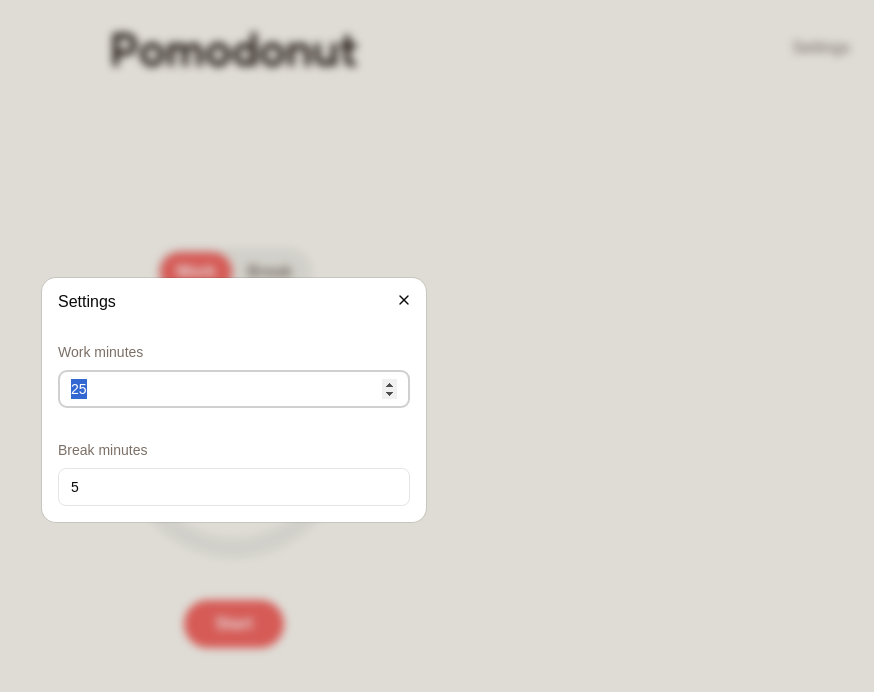
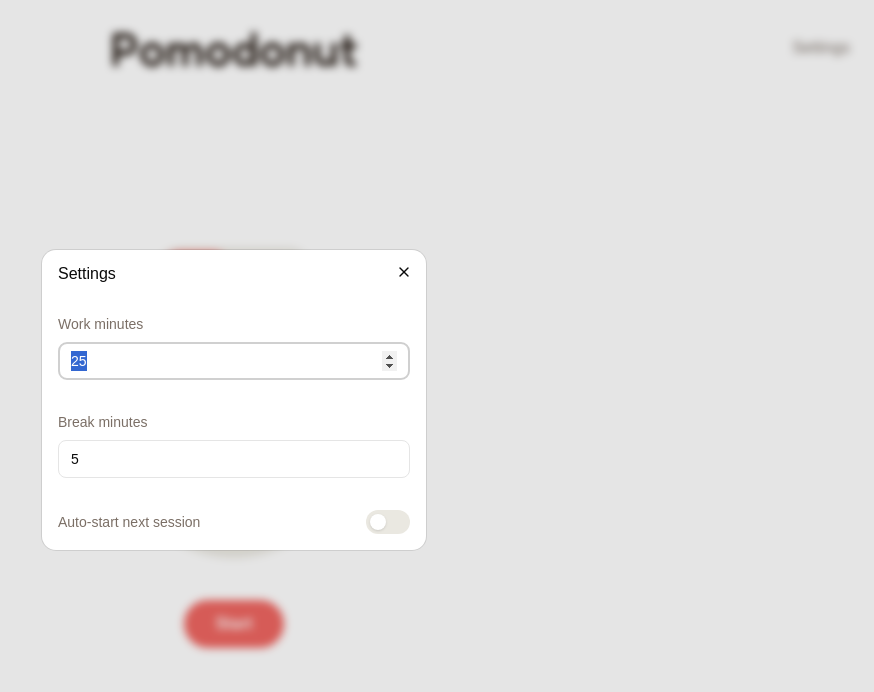
Before and after one commit to tyrbujac/pomodonut-react, a React (Vite) app: page / in a window 1280 px wide. Both pictures are taken after a click on the button "Settings". Shown: the top 692 px of the page, without its empty margins (406-1280 px from the left). Built offline with nearby package versions, Linux system fonts and the light colour scheme.

Commit message:
Add auto-start toggle and mode-switch on completion

```diff
--- a/src/App.tsx
+++ b/src/App.tsx
@@ -31,6 +31,9 @@
   const [breakMinutes, setBreakMinutes] = useState(
     Number(localStorage.getItem("breakMinutes")) || 5
   );
+  const [autoStart, setAutoStart] = useState(
+    localStorage.getItem("autoStart") === "true"
+  );
   const [secondsLeft, setSecondsLeft] = useState(workMinutes * 60);
 
   const RADIUS = 100;
@@ -61,12 +64,24 @@
   }, [isRunning]);
 
   useEffect(() => {
+    if (secondsLeft !== 0) return;
+
+    const nextMode = mode === "work" ? "break" : "work";
+    setMode(nextMode);
+    setSecondsLeft(nextMode === "work" ? workMinutes * 60 : breakMinutes * 60);
+    if (autoStart) setIsRunning(true);
+  }, [secondsLeft]);
+
+  useEffect(() => {
     localStorage.setItem("workMinutes", String(workMinutes));
     localStorage.setItem("breakMinutes", String(breakMinutes));
-  }, [workMinutes, breakMinutes]);
+    localStorage.setItem("autoStart", String(autoStart));
+  }, [workMinutes, breakMinutes, autoStart]);
 
   return (
-    <div className="min-h-screen bg-bg text-ink flex flex-col">
+    <div className="min-h-screen text-ink flex flex-col transition-colors duration-700"
+    style={{ backgroundColor: mode === "work" ? "var(--color-bg)" : "var(--color-bg-break)" }}
+    >
       <header className="grid grid-cols-3 items-center p-6">
         <div />
         <h1 className="text-5xl font-display font-medium text-center">Pomodonut</h1>
@@ -92,6 +107,15 @@
                 onChange={(e) => setBreakMinutes(Number(e.target.value))}
                 className="border rounded-md px-3 py-2"
               />
+            </div>
+            <div className="flex items-center justify-between mt-4">
+              <label className="text-sm text-dim">Auto-start next session</label>
+              <button
+                onClick={() => setAutoStart((prev) => !prev)}
+                className={`relative w-11 h-6 rounded-full transition-colors duration-200 ${autoStart ? "bg-coral" : "bg-surface"}`}
+              >
+                <span className={`absolute top-1 left-1 w-4 h-4 rounded-full bg-white shadow transition-transform duration-200 ${autoStart ? "translate-x-5" : "translate-x-0"}`} />
+              </button>
             </div>
           </DialogContent>
         </Dialog>
--- a/src/index.css
+++ b/src/index.css
@@ -13,6 +13,7 @@
     --color-donut: oklch(0.72 0.09 60);
     --color-surface: oklch(0.93 0.01 90);
     --font-display: "Fredoka", sans-serif;
+    --color-bg-break: oklch(0.96 0.02 150);
 }
 
 @theme inline {
```
